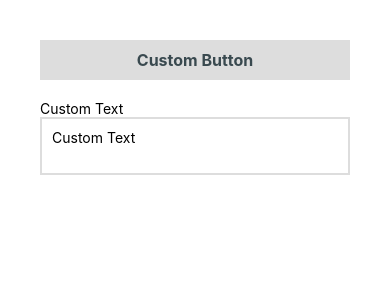
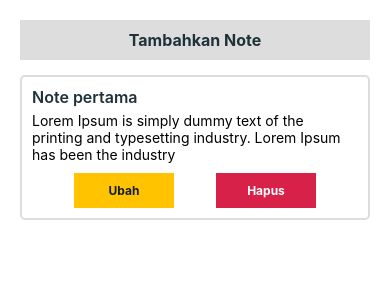
Before and after one commit to Nitamayega/progate-note, a React Native app: screen / in a window 390 px wide. Shown: the top 300 px of the page. Built offline with nearby package versions, Linux system fonts and the light colour scheme.

Commit message:
add dummy data; try to intent

```diff
--- a/App.js
+++ b/App.js
@@ -1,33 +1,47 @@
 import React, { useState } from 'react'
-import { StyleSheet, View } from 'react-native'
-import CustomButton from './src/components/customButton'
-import CustomTextInput from './src/components/customTextInput'
+import Home from './src/screens/home'
+import AddNote from './src/screens/addNote'
+import EditNote from './src/screens/editNote'
+import { StatusBar } from 'react-native'
 
-const App = () => (
-  <View style={styles.container}>
-    <CustomButton
-      backgroundColor="#DDDDDD"
-      color="#39494F"
-      text="Custom Button"
-      width="100%"
-      onPress={() => {}}
+const CurrentPageWidget = ({ currentPage, noteList, setCurrentPage }) => {
+  switch (currentPage) {
+    case 'home':
+      return (
+        <Home
+          noteList={noteList}
+          setCurrentPage={setCurrentPage}
+        />
+      )
+    case 'add':
+      return <AddNote />
+    case 'edit':
+      return <EditNote />
+    default:
+      return <Home />
+  }
+}
+
+const App = () => {
+  const [currentPage, setCurrentPage] = useState('home')
+
+  const [noteList, setNoteList] = useState([
+    {
+      id: 1,
+      title: 'Note pertama',
+      desc:
+        'Lorem Ipsum is simply dummy text of the printing and typesetting industry. Lorem Ipsum has been the industry',
+    },
+  ])
+
+  return (
+    <CurrentPageWidget
+      style={{ flex:1, marginTop: StatusBar.currentHeight }}
+      currentPage={currentPage}
+      setCurrentPage={setCurrentPage}
+      noteList={noteList}
     />
-    <CustomTextInput
-      label="Custom Text"
-      multiline
-      numberOfLines={2}
-      onChange={() => {}}
-    />
-  </View>
-)
-
-const styles = StyleSheet.create({
-  container: {
-    display: 'flex',
-    flexBasis: 'column',
-    justifyContent: 'center',
-    padding: 40,
-  },
-});
+  )
+}
 
 export default App
--- /dev/null
+++ b/src/screens/addNote.js
@@ -0,0 +1,6 @@
+import React from 'react'
+import { Text } from 'react-native'
+
+const AddNote = () => <Text>Tambahkan Note</Text>
+
+export default AddNote
--- /dev/null
+++ b/src/screens/editNote.js
@@ -0,0 +1,6 @@
+import React from 'react'
+import { Text } from 'react-native'
+
+const EditNote = () => <Text>Ubah Note</Text>
+
+export default EditNote
--- /dev/null
+++ b/src/screens/home.js
@@ -0,0 +1,82 @@
+import React from 'react'
+import { FlatList, StyleSheet, View, Text } from 'react-native'
+import CustomButton from '../components/customButton'
+
+const NoteCard = ({ item, setCurrentPage }) => (
+    <View style={styles.card}>
+      <Text style={styles.cardTitle}>{item.title}</Text>
+      <Text>{item.desc}</Text>
+      <View style={styles.buttons}>
+        <CustomButton
+          backgroundColor="#FFC300"
+          color="#151D3B"
+          text="Ubah"
+          fontSize={12}
+          width={100}
+          onPress={() => {
+            setCurrentPage('edit')
+          }}
+        />
+        <CustomButton
+          backgroundColor="#D82148"
+          color="#fff"
+          text="Hapus"
+          fontSize={12}
+          width={100}
+          onPress={() => {}}
+        />
+      </View>
+    </View>
+  )
+
+const Home = ({ noteList, setCurrentPage }) => (
+<View style={styles.container}>
+    <CustomButton
+    backgroundColor="#DDD"
+    color="#203239"
+    text="Tambahkan Note"
+    width="100%"
+    onPress={() => {
+        setCurrentPage('add')
+    }}
+    />
+    <FlatList
+    showsVerticalScrollIndicator={false}
+    data={noteList}
+    renderItem={({ item }) => (
+        <NoteCard item={item} setCurrentPage={setCurrentPage} />
+    )}
+    keyExtractor={(item) => item.id}
+    />
+</View>
+)
+
+const styles = StyleSheet.create({
+container: {
+    display: 'flex',
+    flexDirection: 'column',
+    justifyContent: 'center',
+    padding: 20,
+},
+card: {
+    padding: 10,
+    marginVertical: 15,
+    borderColor: '#DDD',
+    borderWidth: 2,
+    borderRadius: 5,
+},
+cardTitle: {
+    fontWeight: '600',
+    color: '#203239',
+    fontSize: 16,
+    marginBottom: 5,
+},
+buttons: {
+    marginTop: 10,
+    display: 'flex',
+    flexDirection: 'row',
+    justifyContent: 'space-evenly',
+},
+})
+
+export default Home
```
